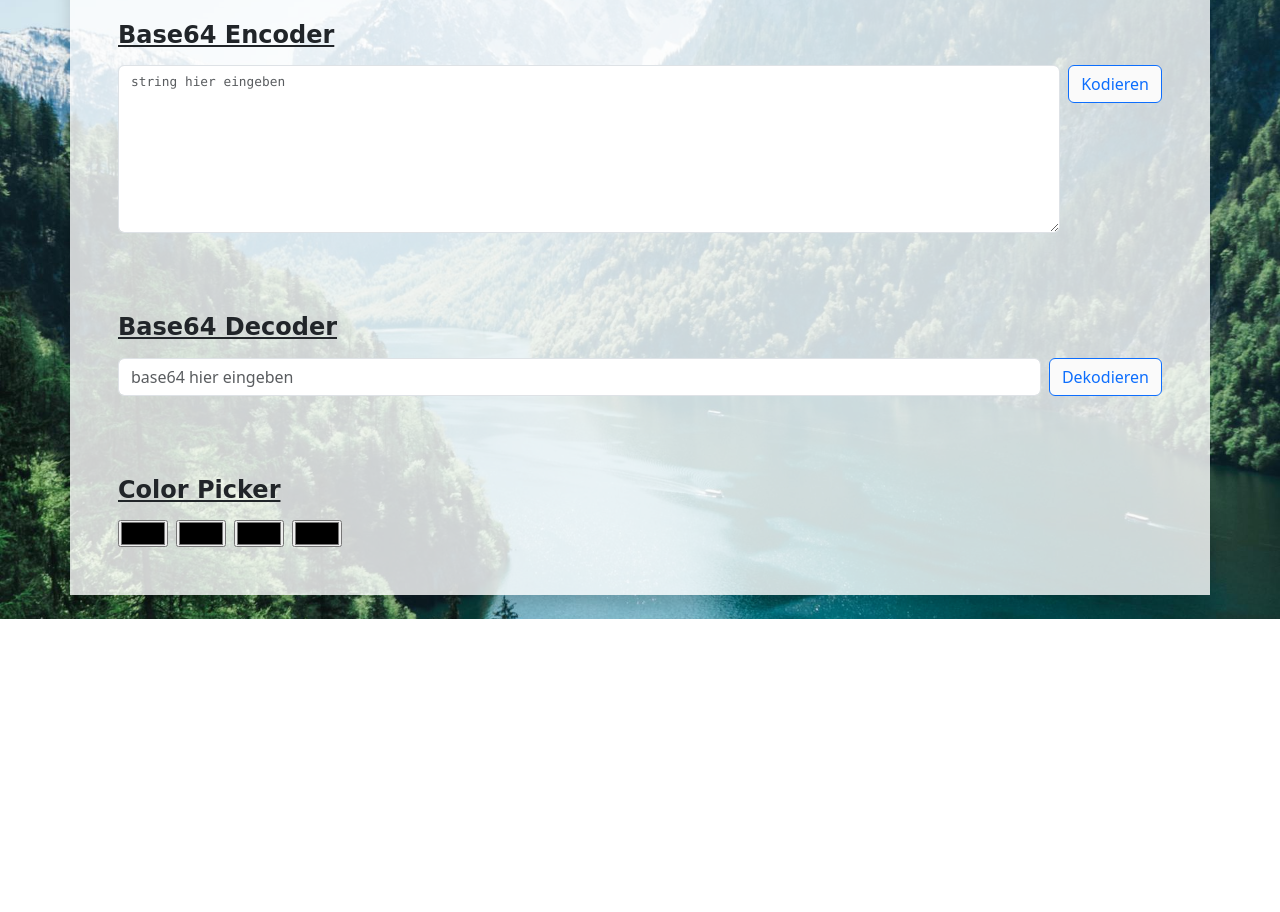
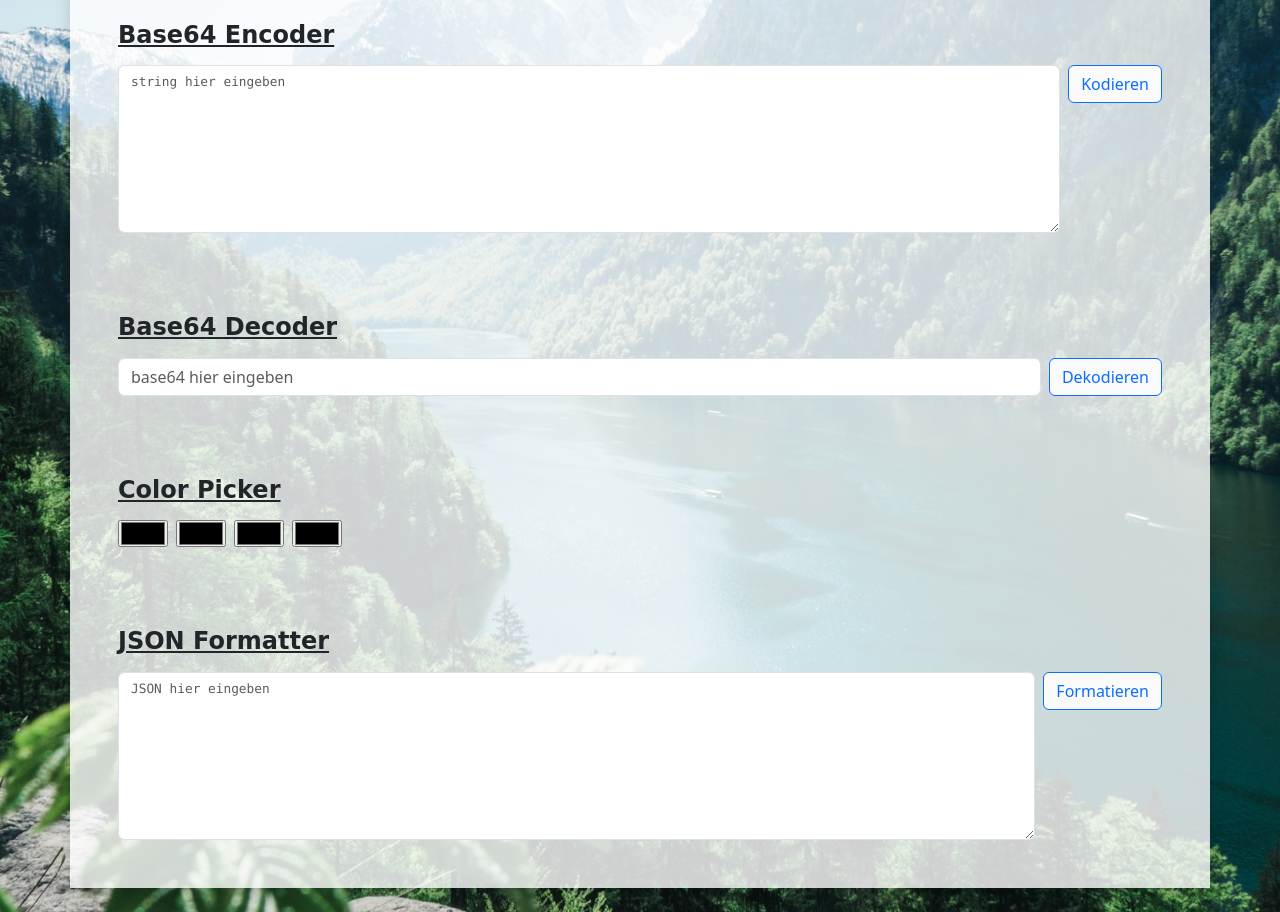
Before and after one commit to eliaspr/webtools, a plain HTML site: page www/index.html in a window 1280 px wide. Shown: the part 537-1449 px from the top of the page. Before the commit the page ends 1156 px from the top, so only its background shows below. Drawn offline with Linux system fonts and the light colour scheme.

Commit message:
Add JSON formatter tool

```diff
--- a/www/index.html
+++ b/www/index.html
@@ -118,7 +118,7 @@
     </script>
 </head>
 <body>
-<div class="position-absolute start-50 p-2 notification-box shadow" id="notification-box"></div>
+<div class="position-fixed start-50 p-2 notification-box shadow" id="notification-box"></div>
 <div class="container my-4 p-5 shadow d-flex flex-column gap-6">
     <div class="d-flex flex-row align-items-stretch gap-3">
         <img src="favicon-96x96.png" alt="Logo of webtools" style="width: 5em;" class="border" />
@@ -244,6 +244,32 @@
             <input type="color" />
         </div>
     </div>
+    <div>
+        <h4 class="mb-3">JSON Formatter</h4>
+        <div class="d-flex flex-row align-items-start gap-2">
+            <textarea aria-label="Eingabe des JSON-Strings" class="form-control" placeholder="JSON hier eingeben" id="json-formatter-input" rows="8"></textarea>
+            <button type="button" class="btn btn-outline-primary" onclick="json_formatter_run()">Formatieren</button>
+        </div>
+        <div style="display: none;" id="json-formatter-output" class="mt-3 flex-row align-items-start gap-2">
+            <div id="json-formatter-output-data" class="monospace-box flex-grow-1"></div>
+            <button type="button" class="btn btn-sm btn-light" title="In die Zwischenablage kopieren" onclick="utils_copy_to_clipboard('json-formatter-output-data')"><i class="bi bi-copy"></i></button>
+        </div>
+        <script>
+            function json_formatter_run() {
+                const json = document.getElementById('json-formatter-input').value;
+                let formatted;
+                try {
+                    formatted = utils_escape_html(JSON.stringify(JSON.parse(json), null, 2));
+                } catch {
+                    utils_show_notification("Bitte gebe gültiges JSON ein", 'red');
+                    document.getElementById('json-formatter-output').style.display = 'none';
+                    return;
+                }
+                document.getElementById('json-formatter-output').style.display = 'flex';
+                document.getElementById('json-formatter-output-data').innerHTML = formatted;
+            }
+        </script>
+    </div>
 </div>
 </body>
 </html>
```
